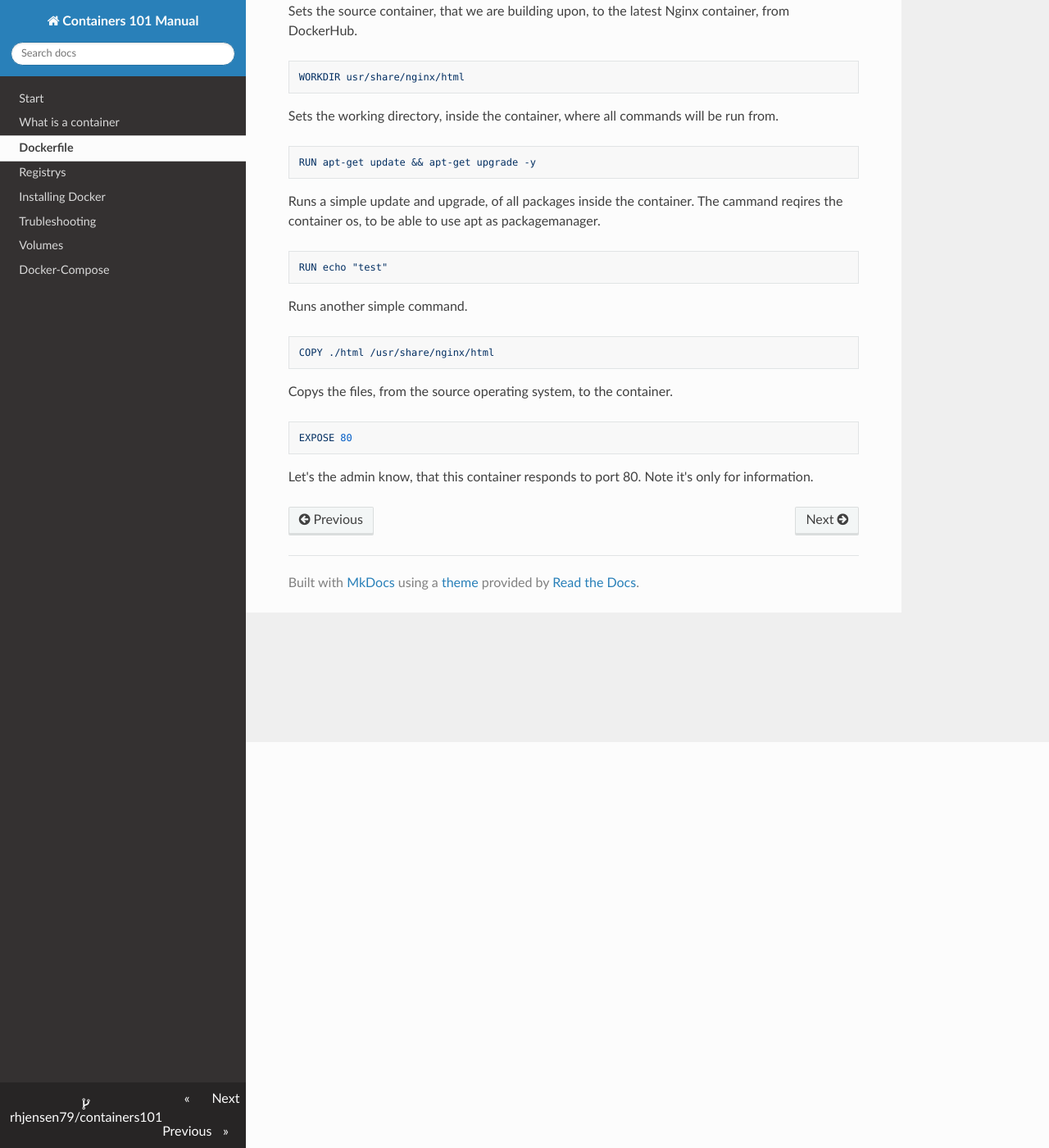
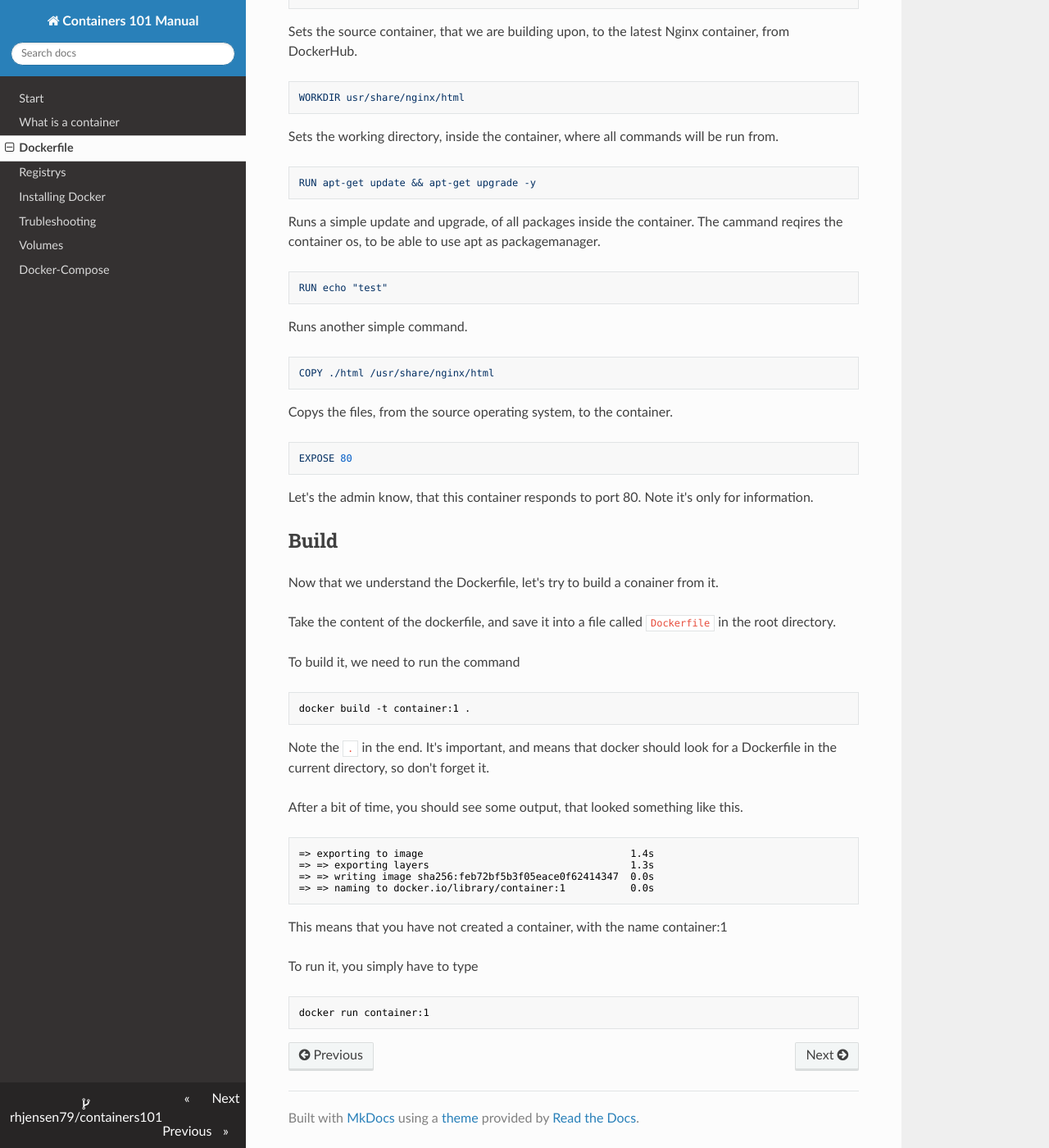
Before and after one commit to rhjensen79/containers101, an MkDocs documentation site: the page built from docs/dockerfile.md, in a window 1280 px wide and 1400 px high, scrolled down 495 px. Shown: the whole window at 82% size. Built offline with MkDocs 1.6.1, drawn with Linux system fonts in a browser that asks for light colours; nearby versions of some CDN libraries; some of the changed text lies outside the part shown.

Commit message:
more content

````diff
--- a/docs/dockerfile.md
+++ b/docs/dockerfile.md
@@ -1,8 +1,9 @@
 What is a Dockerfile ? Docker.com describes it like this "A Dockerfile is a text document that contains all the commands a user could call on the command line to assemble an image"
+So it's a file, with the name `Dockerfile` that contains the steps, on how to build the container.
 
 Sounds simple right ? Well that's because it is.
 
-Below is a sample of how a Dockerfile could look like :
+Below is a sample of how a simple Dockerfile could look.
 
 ```yaml
 FROM nginx:latest
@@ -44,3 +45,34 @@ Copys the files, from the source operating system, to the container.
 EXPOSE 80
 ```
 Let's the admin know, that this container responds to port 80. Note it's only for information.
+
+## Build
+
+Now that we understand the Dockerfile, let's try to build a conainer from it.
+
+Take the content of the dockerfile, and save it into a file called `Dockerfile` in the root directory.
+
+To build it, we need to run the command
+
+```bash
+docker build -t container:1 .
+```
+
+Note the `.` in the end. It's important, and means that docker should look for a Dockerfile in the current directory, so don't forget it.
+
+After a bit of time, you should see some output, that looked something like this.
+
+```bash
+=> exporting to image                                   1.4s
+=> => exporting layers                                  1.3s
+=> => writing image sha256:feb72bf5b3f05eace0f62414347  0.0s
+=> => naming to docker.io/library/container:1           0.0s
+```
+
+This means that you have not created a container, with the name container:1
+
+To run it, you simply have to type
+
+```bash
+docker run container:1
+```
````
